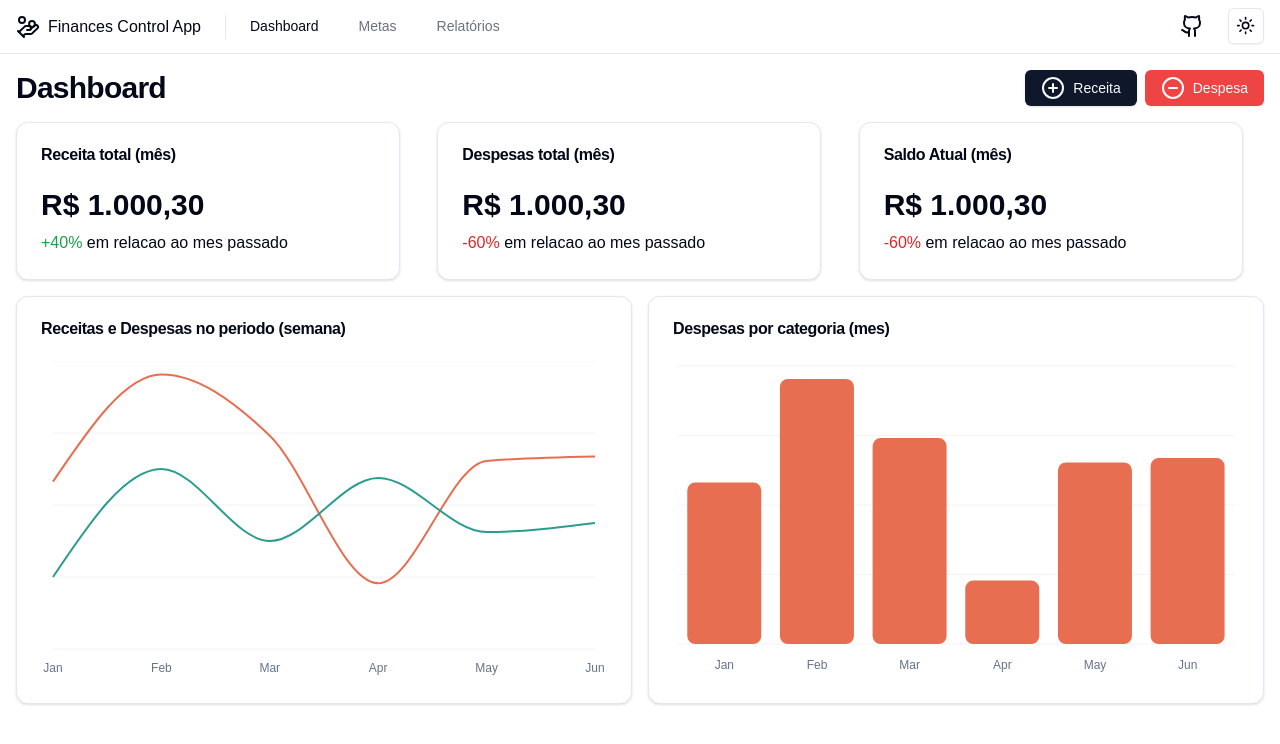
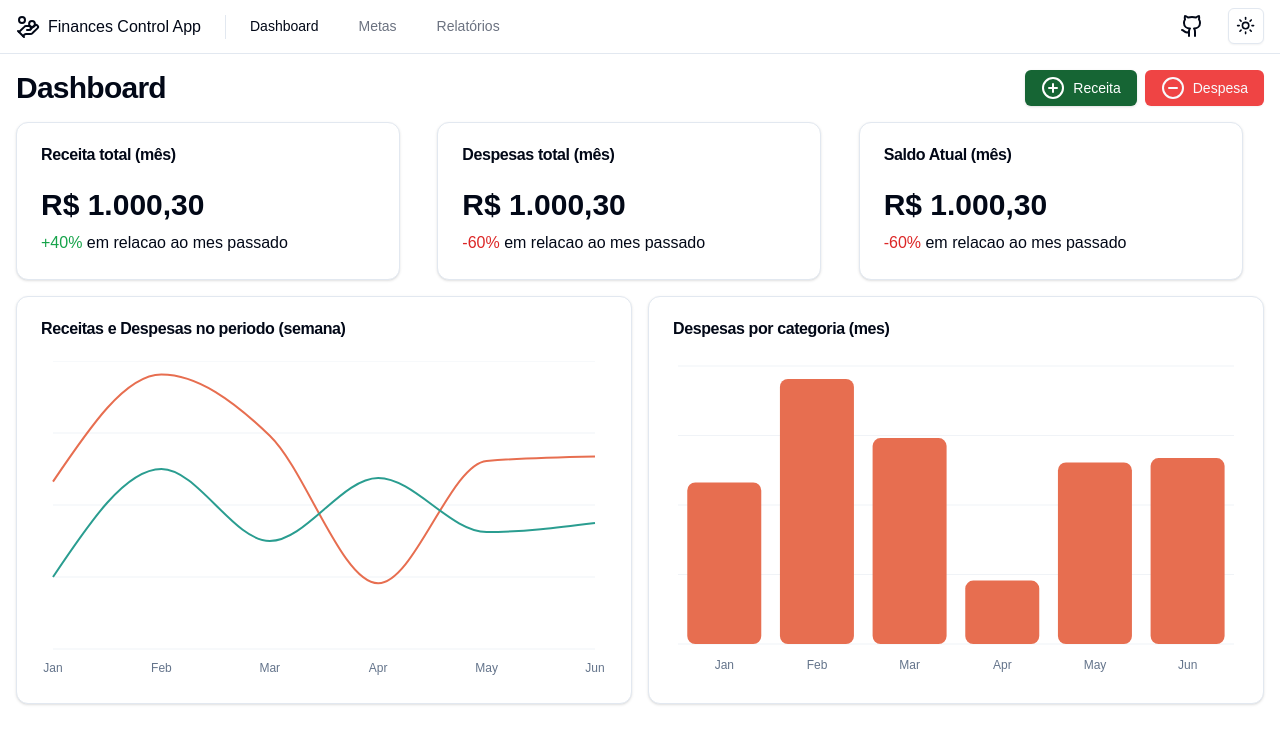
Before and after one commit to MikaelMarceniuk/finance-control-app, a Next.js app: page /dashboard in a window 1280 px wide. Shown: the top 744 px of the page. Built offline with nearby package versions, Linux system fonts and the light colour scheme.

Commit message:
feat(Dashboard): Update "Add Revenue" btn color

```diff
--- a/src/app/(App)/dashboard/page.tsx
+++ b/src/app/(App)/dashboard/page.tsx
@@ -14,7 +14,10 @@ const DashboardPage = () => {
 			<div className="flex justify-between">
 				<h1 className="text-3xl font-bold tracking-tight">Dashboard</h1>
 				<div className="flex gap-2">
-					<Button variant={'default'} className="gap-2">
+					<Button
+						variant={'default'}
+						className="gap-2 bg-green-800 text-white hover:bg-green-800/90"
+					>
 						<CirclePlus />
 						Receita
 					</Button>
```
